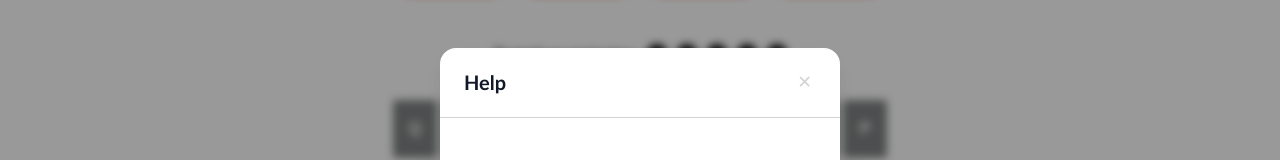
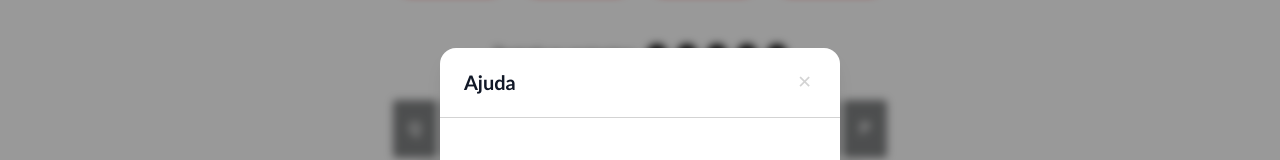
Before and after one commit to guizarolho/vue-hangman, a Vue app: page / in a window 1280 px wide. Both pictures are taken after a click on the link "Ajuda". Shown: the part 233-393 px from the top of the page. Built offline with nearby package versions, Linux system fonts and the light colour scheme; the HTML template or start-up script is replaced by a standard one.

Commit message:
header pt-br

```diff
--- a/src/components/GameHeader.vue
+++ b/src/components/GameHeader.vue
@@ -17,7 +17,7 @@ const emit = defineEmits([OPEN_PREFERENCES, OPEN_HELP, OPEN_STATS])
       </div>
 
       <div class="header__group header__group--right">
-        <RouterLink to="/about" class="header__button">About</RouterLink>
+        <RouterLink to="/about" class="header__button">Sobre</RouterLink>
       </div>
     </div>
   </header>
--- a/src/components/GameHelp.vue
+++ b/src/components/GameHelp.vue
@@ -13,7 +13,7 @@ const emit = defineEmits([CLOSE_HELP])
     <div v-if="show" @click.self="emit(CLOSE_HELP)" class="help__overlay">
       <div class="help__container">
         <header class="help__header">
-          <h2 class="help__title">Help</h2>
+          <h2 class="help__title">Ajuda</h2>
           <button class="help__close-btn" @click="emit(CLOSE_HELP)">✕</button>
         </header>
         <div class="help__content">
--- a/src/components/GamePreferences.vue
+++ b/src/components/GamePreferences.vue
@@ -32,7 +32,7 @@ function updateSettings(mode: boolean, value: boolean) {
     <div v-if="show" class="modal__overlay" @click.self="emit(CLOSE_PREFERENCES)">
       <div class="modal__container">
         <header class="modal__header">
-          <h2 class="modal__title">Preferences</h2>
+          <h2 class="modal__title">Preferências</h2>
           <button class="modal__close-btn" @click="emit(CLOSE_PREFERENCES)">✕</button>
         </header>
 
```
